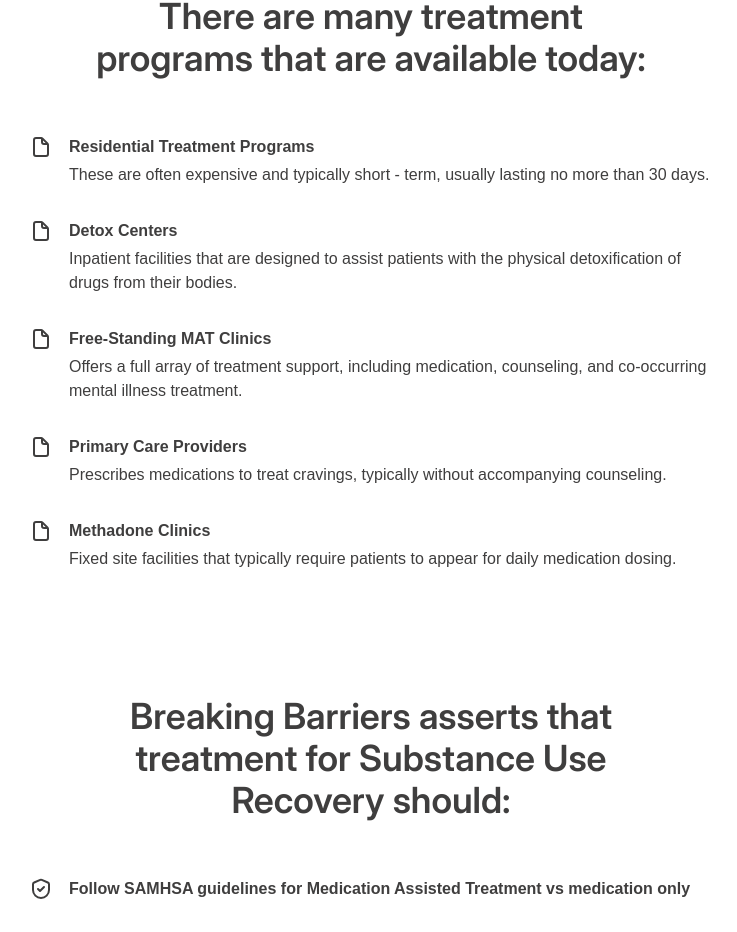
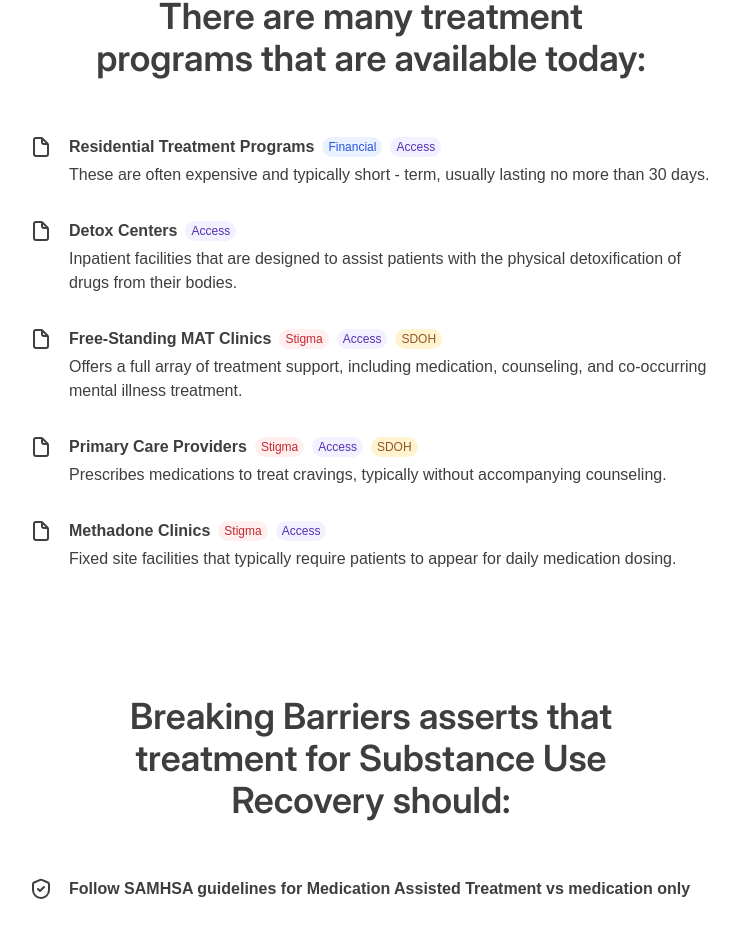
Before and after one commit to peter-sidejar/bbsur-web, a Next.js app: page / in a window 1280 px wide. Shown: the part 2013-2945 px from the top of the page, without its empty margins (269-1006 px from the left). Built offline with nearby package versions, Linux system fonts and the light colour scheme; a web font is replaced by a local one.

Commit message:
Add badges for treatment programs
- added support for more bages color
- updated treatment program json with badge data

```diff
--- a/src/components/home/treatment-programs/TreatmentProgram.tsx
+++ b/src/components/home/treatment-programs/TreatmentProgram.tsx
@@ -1,17 +1,33 @@
+import Badge, { BadgeColorType } from '@/components/ui/Badge';
 import FileBlendIcon from '@/components/ui/svg/icons/FileBlendIcon';
 import React from 'react';
 
-const TreatmentProgram: React.FC<{ title: string; description: string }> = ({
-  title,
-  description,
-}) => {
+export type ProgramBadgeType = {
+  id: number;
+  title: string;
+  color: BadgeColorType;
+};
+
+const TreatmentProgram: React.FC<{
+  title: string;
+  description: string;
+  badges: ProgramBadgeType[];
+}> = ({ title, description, badges }) => {
   return (
     <div className='flex items-start gap-4'>
       <div className='shrink-0'>
         <FileBlendIcon className='w-6 h-6 text-neutral-12' />
       </div>
       <div className='flex flex-col gap-1 text-neutral-12'>
-        <h5 className='bold-4'>{title}</h5>
+        <div className='flex items-center gap-2 flex-wrap'>
+          <h5 className='bold-4'>{title}</h5>
+          {badges.map((badge) => (
+            <Badge key={badge.id} size={1} color={badge.color}>
+              {badge.title}
+            </Badge>
+          ))}
+        </div>
+
         <p className='regular-4'>{description}</p>
       </div>
     </div>
--- a/src/components/home/treatment-programs/TreatmentPrograms.tsx
+++ b/src/components/home/treatment-programs/TreatmentPrograms.tsx
@@ -1,6 +1,6 @@
 import React from 'react';
 import treatmentPrograms from './treatment-programs.json';
-import TreatmentProgram from './TreatmentProgram';
+import TreatmentProgram, { ProgramBadgeType } from './TreatmentProgram';
 const TreatmentPrograms = () => {
   return (
     <section className='side-wrapper text-neutral-12 mt-[80px] md:mt-[124px]'>
@@ -16,6 +16,7 @@
               <TreatmentProgram
                 title={program.title}
                 description={program.description}
+                badges={program.badges as ProgramBadgeType[]}
               />
             </li>
           ))}
--- a/src/components/home/treatment-programs/treatment-programs.json
+++ b/src/components/home/treatment-programs/treatment-programs.json
@@ -2,26 +2,91 @@
   {
     "id": 1,
     "title": "Residential Treatment Programs",
-    "description": "These are often expensive and typically short - term, usually lasting no more than 30 days."
+    "description": "These are often expensive and typically short - term, usually lasting no more than 30 days.",
+    "badges": [
+      {
+        "id": 1,
+        "title": "Financial",
+        "color": "accent"
+      },
+      {
+        "id": 2,
+        "title": "Access",
+        "color": "primary"
+      }
+    ]
   },
   {
     "id": 2,
     "title": "Detox Centers",
-    "description": "Inpatient facilities that are designed to assist patients with the physical detoxification of drugs from their bodies. "
+    "description": "Inpatient facilities that are designed to assist patients with the physical detoxification of drugs from their bodies. ",
+    "badges": [
+      {
+        "id": 1,
+        "title": "Access",
+        "color": "primary"
+      }
+    ]
   },
   {
     "id": 3,
     "title": "Free-Standing MAT Clinics",
-    "description": "Offers a full array of treatment support, including medication, counseling, and co-occurring mental illness treatment."
+    "description": "Offers a full array of treatment support, including medication, counseling, and co-occurring mental illness treatment.",
+    "badges": [
+      {
+        "id": 1,
+        "title": "Stigma",
+        "color": "danger"
+      },
+      {
+        "id": 2,
+        "title": "Access",
+        "color": "primary"
+      },
+      {
+        "id": 3,
+        "title": "SDOH",
+        "color": "warning"
+      }
+    ]
   },
   {
     "id": 4,
     "title": "Primary Care Providers",
-    "description": "Prescribes medications to treat cravings, typically without accompanying counseling."
+    "description": "Prescribes medications to treat cravings, typically without accompanying counseling.",
+    "badges": [
+      {
+        "id": 1,
+        "title": "Stigma",
+        "color": "danger"
+      },
+      {
+        "id": 2,
+        "title": "Access",
+        "color": "primary"
+      },
+      {
+        "id": 3,
+        "title": "SDOH",
+        "color": "warning"
+      }
+    ]
   },
   {
     "id": 5,
     "title": "Methadone Clinics",
-    "description": "Fixed site facilities that typically require patients to appear for daily medication dosing. "
+    "description": "Fixed site facilities that typically require patients to appear for daily medication dosing. ",
+    "badges": [
+      {
+        "id": 1,
+        "title": "Stigma",
+        "color": "danger"
+      },
+      {
+        "id": 2,
+        "title": "Access",
+        "color": "primary"
+      }
+    ]
   }
 ]
--- a/src/components/ui/Badge.tsx
+++ b/src/components/ui/Badge.tsx
@@ -1,5 +1,12 @@
 import React from 'react';
 import clsx from 'classnames';
+
+export type BadgeColorType =
+  | 'neutral'
+  | 'warning'
+  | 'primary'
+  | 'accent'
+  | 'danger';
 
 export interface BadgeProps
   extends React.DetailedHTMLProps<
@@ -7,17 +14,21 @@
       HTMLDivElement
     >,
     React.AriaAttributes {
-  color: 'neutral' | 'warning';
+  color: BadgeColorType;
   size: 1 | 2 | 3 | 4 | 5;
 }
 
 const sizeClasses: Record<number, string> = {
+  1: 'size-1-badge',
   2: 'size-2-badge',
 };
 
 const colorClasses: Record<string, string> = {
   neutral: 'neutral-badge',
   warning: 'warning-badge',
+  primary: 'primary-badge',
+  accent: 'accent-badge',
+  danger: 'danger-badge',
 };
 
 const Badge: React.FC<BadgeProps> = (props) => {
--- a/src/styles/globals.css
+++ b/src/styles/globals.css
@@ -55,12 +55,19 @@
     --neutral-9: #8b8d98;
     --warning-alpha-3: #ffbf012f;
     --warning-alpha-12: #341500dd;
+    --warning-alpha-11: #783200cf;
     --support-alternative-shadow-dark: #00000000;
     --support-alternative-shadow-light: #0000000f;
     --transparent-panels-10: #ffffff74;
     --danger-11: 198 42 47;
     --danger-9: 229 72 77;
     --danger-alpha-4: #ff00001a;
+    --accent-alpha-11: #0038dcd8;
+    --accent-alpha-3: #005aff14;
+    --primary-alpha-11: #2b019dcc;
+    --primary-alpha-3: #3705ff0f;
+    --danger-alpha-11: #bb0007d5;
+    --danger-alpha-3: #ff010110;
   }
 
   .dark {
@@ -81,14 +88,21 @@
     --neutral-1: #131315;
     --neutral-10: #737a80;
     --neutral-9: #646972;
-    --warning-alpha-3: #ff66001b;
+    --warning-alpha-3: #ffbf012f;
     --warning-alpha-12: #ffe7be;
+    --warning-alpha-11: #783200cf;
     --support-alternative-shadow-light: #00000000;
     --support-alternative-shadow-dark: #000000;
     --transparent-panels-10: #1313157f;
     --danger-11: 255 133 137;
     --danger-9: 229 72 77;
     --danger-alpha-4: #ff213e35;
+    --accent-alpha-11: #0038dcd8;
+    --accent-alpha-3: #005aff14;
+    --primary-alpha-11: #2b019dcc;
+    --primary-alpha-3: #3705ff0f;
+    --danger-alpha-11: #bb0007d5;
+    --danger-alpha-3: #ff010110;
   }
 
   .night {
@@ -109,14 +123,21 @@
     --neutral-1: #000000;
     --neutral-10: #656565;
     --neutral-9: #575757;
-    --warning-alpha-3: #fda93a30;
+    --warning-alpha-3: #ffbf012f;
     --warning-alpha-12: #ffe7be;
+    --warning-alpha-11: #783200cf;
     --support-alternative-shadow-light: #00000000;
     --support-alternative-shadow-dark: #000000;
     --transparent-panels-10: #0000007f;
     --danger-11: 255 133 137;
     --danger-9: 229 72 77;
     --danger-alpha-4: #f8596d4a;
+    --accent-alpha-11: #0038dcd8;
+    --accent-alpha-3: #005aff14;
+    --primary-alpha-11: #2b019dcc;
+    --primary-alpha-3: #3705ff0f;
+    --danger-alpha-11: #bb0007d5;
+    --danger-alpha-3: #ff010110;
   }
   .pipedriveWebForms button {
     background-color: black !important;
@@ -295,7 +316,9 @@
   .outline-btn {
     @apply text-neutral-12 border border-neutral-alpha-6 hover:border-neutral-alpha-3 bg-transparent disabled:bg-panel-3 hover:bg-neutral-alpha-3;
   }
-
+  .size-1-badge {
+    @apply h-[20px] flex justify-center items-center px-[6px] rounded-full medium-2;
+  }
   .size-2-badge {
     @apply h-[24px] flex justify-center items-center px-2 rounded-[9999px] medium-2;
   }
@@ -303,8 +326,16 @@
   .neutral-badge {
     @apply bg-neutral-3 text-neutral-alpha-12;
   }
-
   .warning-badge {
-    @apply bg-warning-alpha-3 text-warning-alpha-12;
+    @apply bg-warning-alpha-3 text-warning-alpha-11;
+  }
+  .primary-badge {
+    @apply bg-primary-alpha-3 text-primary-alpha-11;
+  }
+  .accent-badge {
+    @apply bg-accent-alpha-3 text-accent-alpha-11;
+  }
+  .danger-badge {
+    @apply bg-danger-alpha-3 text-danger-alpha-11;
   }
 }
--- a/tailwind.config.ts
+++ b/tailwind.config.ts
@@ -34,10 +34,17 @@
         'neutral-9': 'var(--neutral-9)',
         'warning-alpha-3': 'var(--warning-alpha-3)',
         'warning-alpha-12': 'var(--warning-alpha-12)',
+        'warning-alpha-11': 'var(--warning-alpha-11)',
         'transparent-panels-10': 'var(--transparent-panels-10)',
         'danger-11': 'rgb(var(--danger-11) / <alpha-value>)',
         'danger-9': 'rgb(var(--danger-9) / <alpha-value>)',
         'danger-alpha-4': 'var(--danger-alpha-4)',
+        'accent-alpha-11': 'var(--accent-alpha-11)',
+        'accent-alpha-3': 'var(--accent-alpha-3)',
+        'primary-alpha-11': 'var(--primary-alpha-11)',
+        'primary-alpha-3': 'var(--primary-alpha-3)',
+        'danger-alpha-11': 'var(--danger-alpha-11)',
+        'danger-alpha-3': 'var(--danger-alpha-3)',
       },
       backgroundImage: {
         'gradient-radial': 'radial-gradient(var(--tw-gradient-stops))',
```
